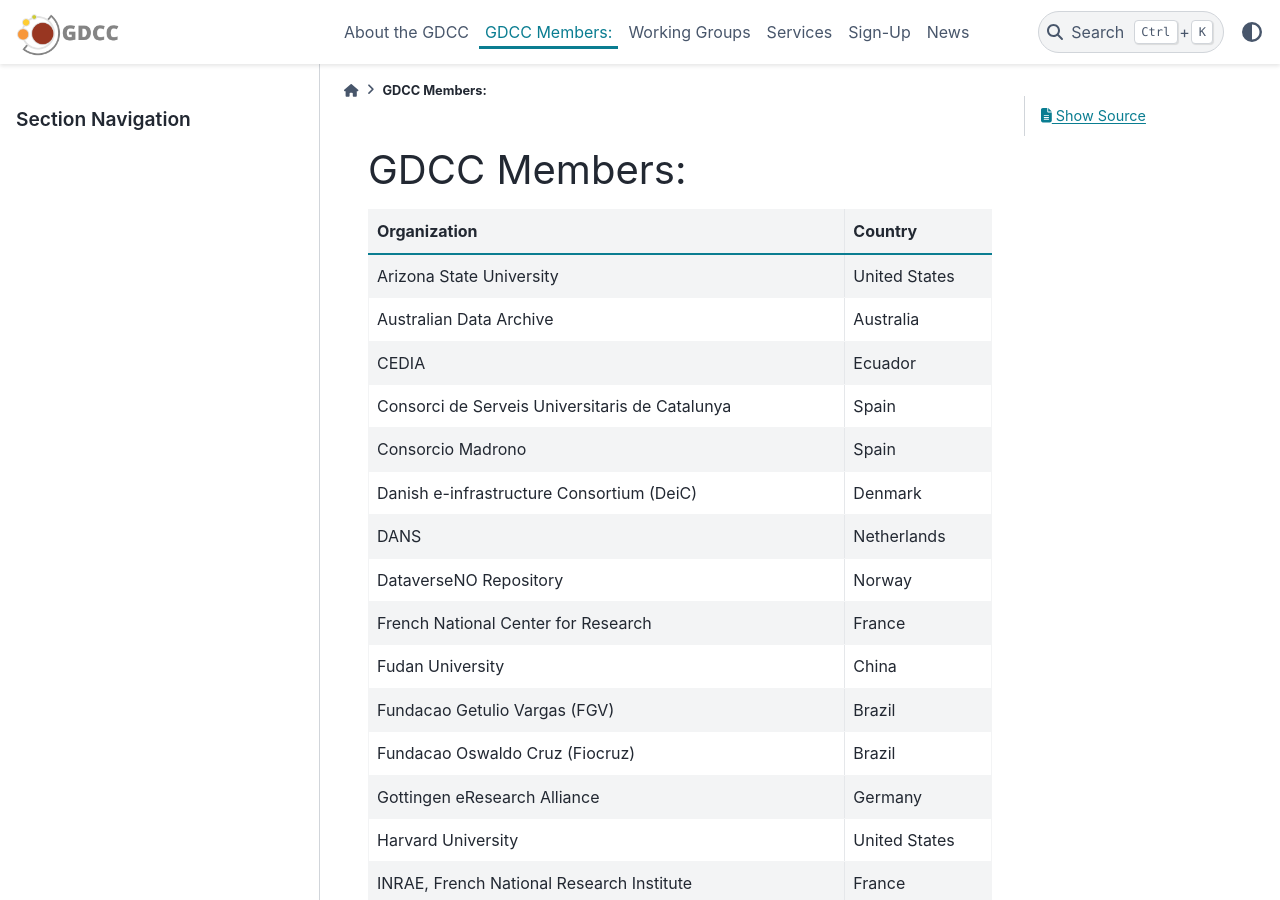
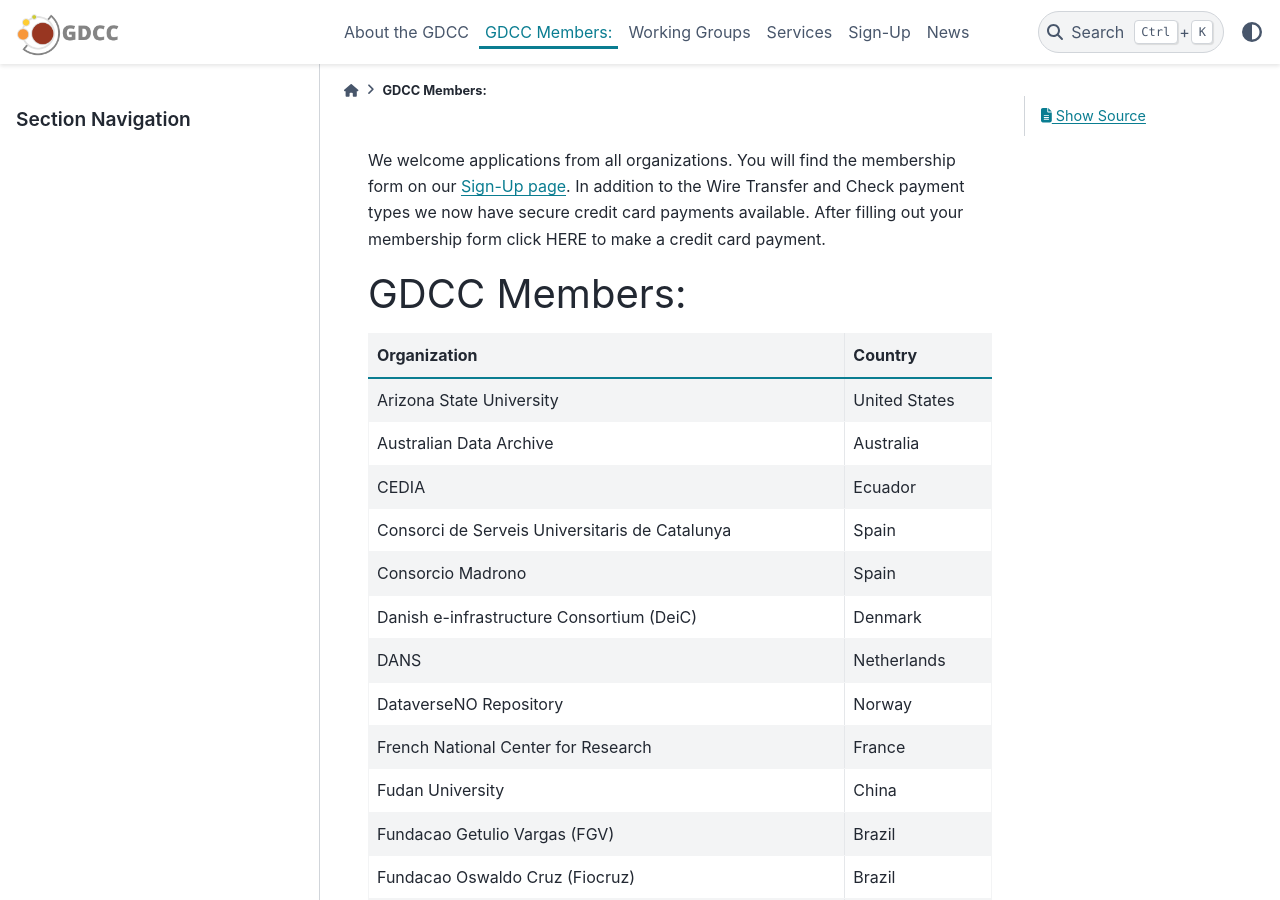
Before and after one commit to gdcc/www.gdcc.io, a Sphinx documentation site: the page built from source/members.md, in a window 1280 px wide and 900 px high. Built offline with Sphinx 7.4.7 and the PyData theme 0.15.4, drawn with Linux system fonts in a browser that asks for light colours.

Commit message:
Update members.md

```diff
--- a/source/members.md
+++ b/source/members.md
@@ -1,3 +1,6 @@
+We welcome applications from all organizations. You will find the membership form on our [Sign-Up page](https://www.gdcc.io/sign-up.html).
+In addition to the Wire Transfer and Check payment types we now have secure credit card payments available. After filling out your membership form click HERE to make a credit card payment.
+
 # GDCC Members:
 | Organization | Country |
 |--|--|
```
